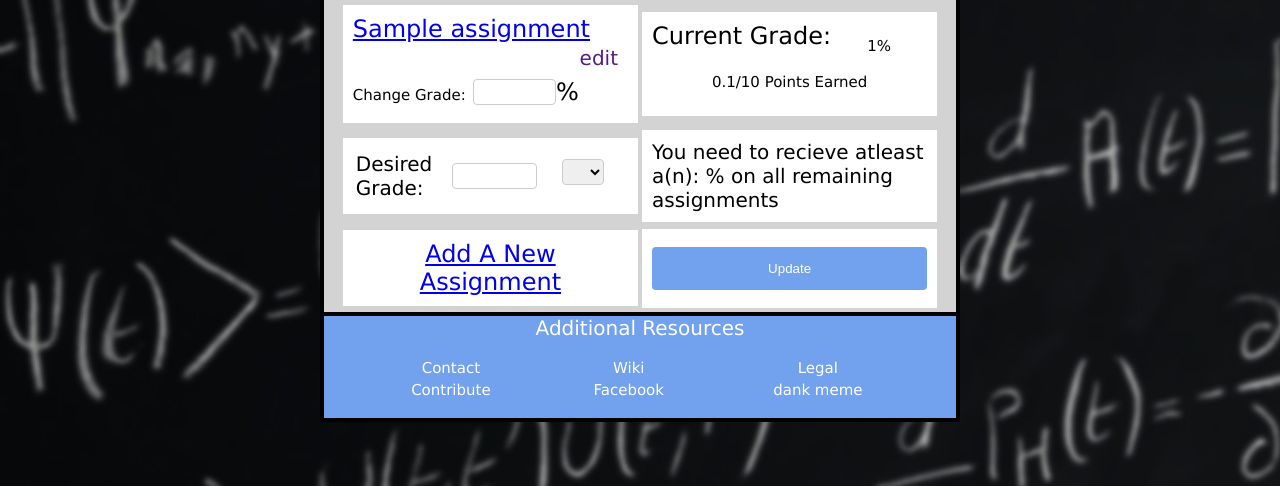
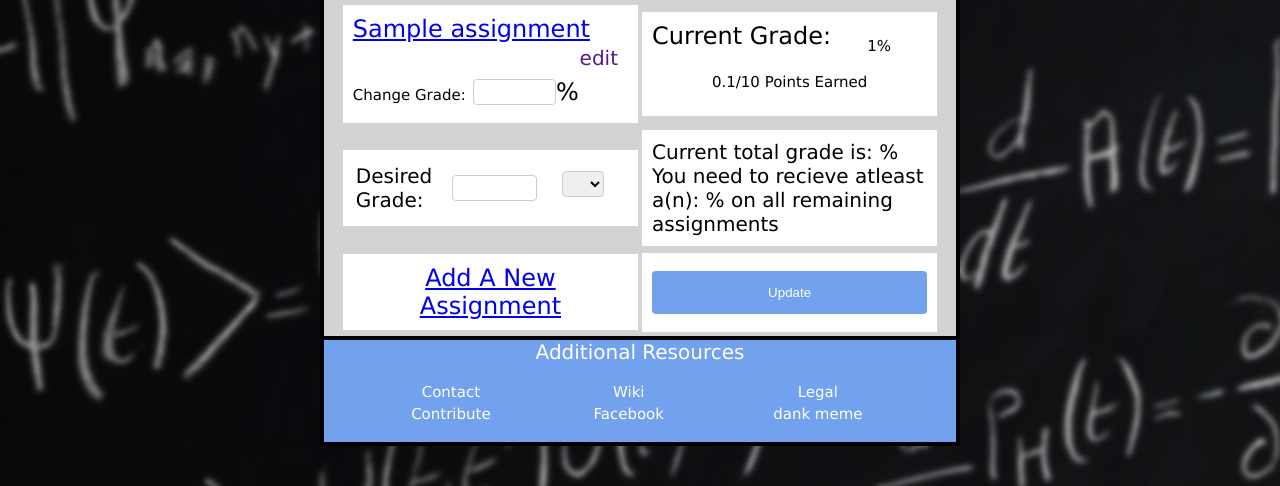
Before and after one commit to BenGirone/SoftwareEngineeringProject, a PHP site: page /course/view.php?id=1 in a window 1280 px wide. Shown: the part 52-538 px from the top of the page. Run offline with PHP 8.4, Linux system fonts and the light colour scheme; the visitor is signed in with stand-in values (Sample User, id 1); tables that the repository leaves empty or names only in its code hold one stand-in row (values such as "Sample post").

Commit message:
Finished connection between view and calculation algorithm

```diff
--- a/course/view.php
+++ b/course/view.php
@@ -125,7 +125,7 @@
 							WHERE assignments.c_id='$c_id';";
 					$sql_result = $db->query($sql);
 
-                    $currentGrade = 0;
+                    $calculationStr = "";
 					while ($row = $sql_result->fetch_row())
                     {
                     	$a_id = $row[0];
@@ -164,6 +164,9 @@
 
                         if (!is_null($grade))
                         {
+                            $grade *= 0.01;
+                            $calculationStr .= "$grade" . '_' . "$points" . '_';
+                            $grade *= 100;
                             //output
                             echo ("<tr>
                                     <td>
@@ -205,6 +208,8 @@
                         }
                         else
                         {
+                            $calculationStr .= '-1_' . "$points" . '_';
+
                             //output
                             echo ("<tr>
                                     <td>
@@ -239,6 +244,18 @@
                                 </tr>");
                         }
                     }
+
+                    $neededGrade = NULL;
+                    $currentGrade = NULL;
+                    if (!empty($_POST["gradeDesired"]))
+                    {
+                        $calculationStr .= ($_POST["gradeDesired"] * 0.01) . '_';
+                        //$output = shell_exec("cd ../ && cd C && ./binary $calculationStr"); //Linux
+                        $output = shell_exec("deleteMe.exe $calculationStr"); //Windows
+                        $i = strpos($output, '_');
+                        $neededGrade = substr($output, 0, $i) * 100;
+                        $currentGrade = substr($output, $i + 1) * 100;
+                    }
 	            ?>
                 <tr>
                     <td>
@@ -249,7 +266,7 @@
                                         Desired Grade:
                                     </td>
                                     <td>
-                                        <input type="text" name="gradeDesired" id="dropdownValue" style="width: 80%;">
+                                        <input type="text" name="gradeDesired" id="dropdownValue" style="width: 80%;" <?php if (!empty($_POST["gradeDesired"])) {$i = $_POST["gradeDesired"]; echo ("value='$i'");}?>>
                                     </td>
                                     <td>
                                         <?php
@@ -278,7 +295,7 @@
                     </td>
                     <td>
                         <div style="font-size: 20px">
-                            You need to recieve atleast a(n): <?php //echo shell_exec("cd .. && cd C && ./binary $derpVar");?>% on all remaining assignments
+                            Current total grade is: <?php echo ($currentGrade);?>% You need to recieve atleast a(n): <?php echo ($neededGrade);?>% on all remaining assignments
                         </div>
                     </td>
                 </tr>
```
Also changed, not shown: 1 other file.
